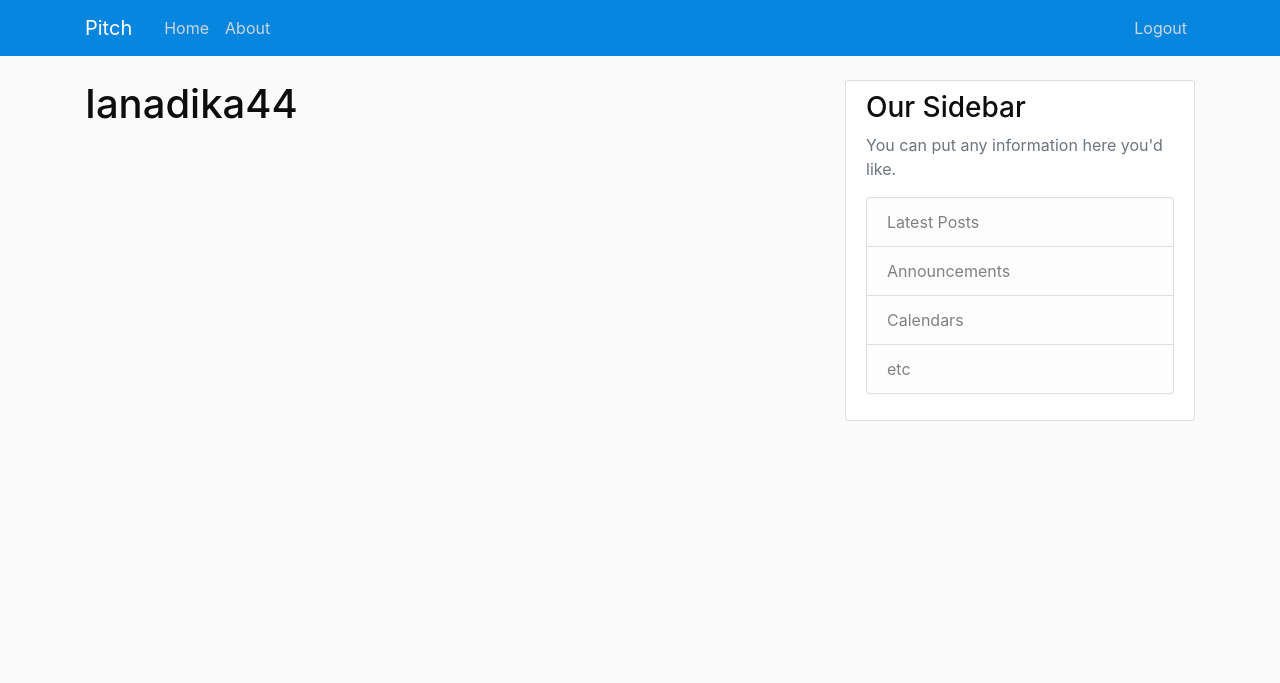
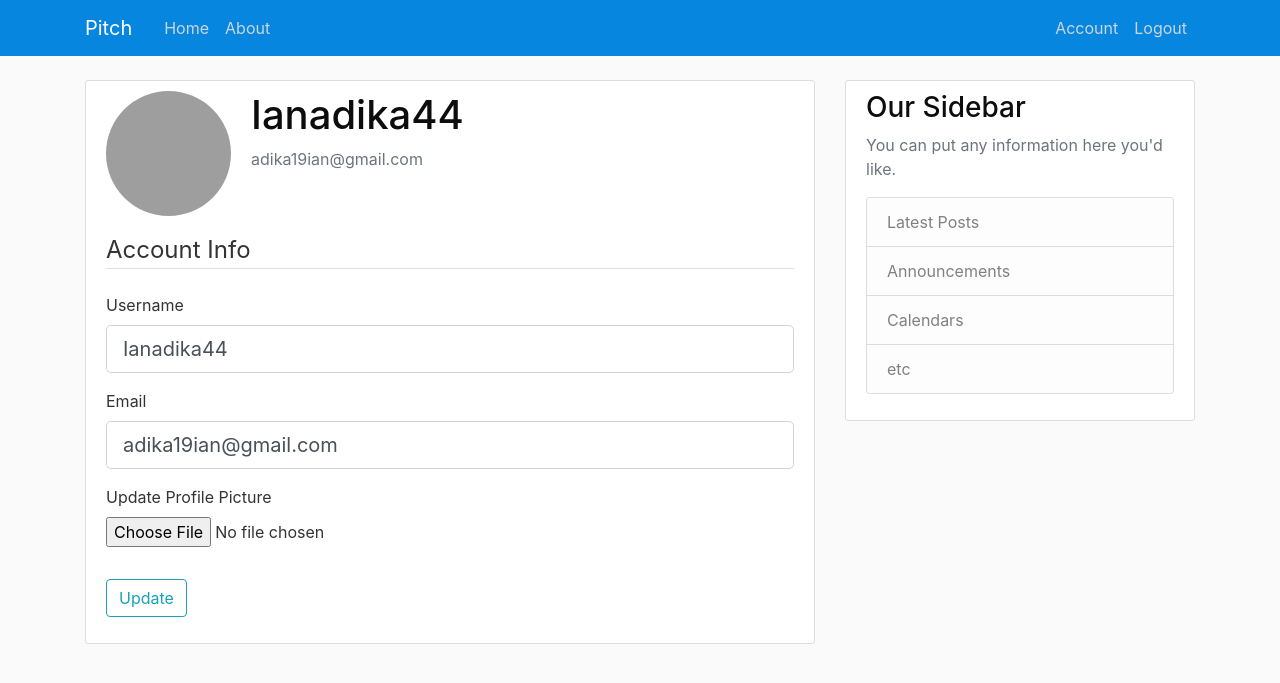
Before and after one commit to Ianadika44/min-pitch, a Flask app: page /account in a window 1280 px wide. Shown: the top 683 px of the page. Run offline with Flask 2, Linux system fonts and the light colour scheme; a user stored in the database is signed in; some libraries are stand-ins or nearby versions; grey boxes are pictures that could not be loaded.

Commit message:
added an the profile to the account

```diff
--- a/pitch/forms.py
+++ b/pitch/forms.py
@@ -1,8 +1,11 @@
 from flask_wtf import FlaskForm
 from wtforms import StringField, PasswordField, SubmitField, BooleanField
+from flask_login import current_user
+from flask_wtf.file import FileField, FileAllowed
 from wtforms.validators import DataRequired, Length, Email, EqualTo, ValidationError
 
 from pitch.models import User
+
 
 class RegistrationForm(FlaskForm):
     username = StringField('Username',
@@ -17,12 +20,15 @@ class RegistrationForm(FlaskForm):
     def validate_username(self, username):
         user = User.query.filter_by(username=username.data).first()
         if user:
-            raise ValidationError('That username is taken. Please choose a different one.')
+            raise ValidationError(
+                'That username is taken. Please choose a different one.')
 
     def validate_email(self, email):
         user = User.query.filter_by(email=email.data).first()
         if user:
-            raise ValidationError('That email is taken. Please choose a different one.')
+            raise ValidationError(
+                'That email is taken. Please choose a different one.')
+
 
 class LoginForm(FlaskForm):
     email = StringField('Email',
@@ -30,3 +36,27 @@ class LoginForm(FlaskForm):
     password = PasswordField('Password', validators=[DataRequired()])
     remember = BooleanField('Remember Me')
     submit = SubmitField('Login')
+
+
+class UpdateAccountForm(FlaskForm):
+    username = StringField('Username',
+                           validators=[DataRequired(), Length(min=2, max=20)])
+    email = StringField('Email',
+                        validators=[DataRequired(), Email()])
+    picture = FileField('Update Profile Picture', validators=[
+                        FileAllowed(['jpg', 'png'])])
+    submit = SubmitField('Update')
+
+    def validate_username(self, username):
+        if username.data != current_user.username:
+            user = User.query.filter_by(username=username.data).first()
+            if user:
+                raise ValidationError(
+                    'That username is taken. Please choose a different one.')
+
+    def validate_email(self, email):
+        if email.data != current_user.email:
+            user = User.query.filter_by(email=email.data).first()
+            if user:
+                raise ValidationError(
+                    'That email is taken. Please choose a different one.')
--- a/pitch/routes.py
+++ b/pitch/routes.py
@@ -1,8 +1,11 @@
-from flask import render_template, url_for, flash, redirect
-from pitch import app , db, bcrypt
-from pitch.forms import RegistrationForm, LoginForm
+import os
+import secrets
+from flask import render_template, url_for, flash, redirect, request
+from pitch import app, db, bcrypt
+from pitch.forms import RegistrationForm, LoginForm, UpdateAccountForm
 from pitch.models import User, Post
-from flask_login import login_user ,current_user, logout_user, login_required
+from flask_login import login_user, current_user, logout_user, login_required
+from PIL import Image
 
 
 posts = [
@@ -38,8 +41,10 @@ def register():
         return redirect(url_for('home'))
     form = RegistrationForm()
     if form.validate_on_submit():
-        hashed_password = bcrypt.generate_password_hash(form.password.data).decode('utf-8')
-        user = User(username=form.username.data, email=form.email.data, password=hashed_password)
+        hashed_password = bcrypt.generate_password_hash(
+            form.password.data).decode('utf-8')
+        user = User(username=form.username.data,
+                    email=form.email.data, password=hashed_password)
         db.session.add(user)
         db.session.commit()
         flash('Your account has been created! You are now able to log in', 'success')
@@ -56,18 +61,51 @@ def login():
         user = User.query.filter_by(email=form.email.data).first()
         if user and bcrypt.check_password_hash(user.password, form.password.data):
             login_user(user, remember=form.remember.data)
-            # next_page = request.args.get('next')
-            # return redirect(next_page) if next_page else redirect(url_for('home'))
+            next_page = request.args.get('next')
+            return redirect(next_page) if next_page else redirect(url_for('home'))
         else:
             flash('Login Unsuccessful. Please check email and password', 'danger')
     return render_template('login.html', title='Login', form=form)
+
 
 @app.route("/logout")
 def logout():
     logout_user()
     return redirect(url_for('home'))
 
-@app.route("/account")
+
+def save_picture(form_picture):
+    random_hex = secrets.token_hex(8)
+    _, f_ext = os.path.splitext(form_picture.filename)
+    picture_fn = random_hex + f_ext
+    picture_path = os.path.join(
+        app.root_path, 'static/photos', picture_fn)
+
+    output_size = (125, 125)
+    i = Image.open(form_picture)
+    i.thumbnail(output_size)
+    i.save(picture_path)
+
+    return picture_fn
+
+
+@app.route("/account", methods=['GET', 'POST'])
 @login_required
 def account():
-    return render_template('account.html', title='Account')
+    form = UpdateAccountForm()
+    if form.validate_on_submit():
+        if form.picture.data:
+            picture_file = save_picture(form.picture.data)
+            current_user.image_file = picture_file
+        current_user.username = form.username.data
+        current_user.email = form.email.data
+        db.session.commit()
+        flash('Your account has been updated!', 'success')
+        return redirect(url_for('account'))
+    elif request.method == 'GET':
+        form.username.data = current_user.username
+        form.email.data = current_user.email
+    image_file = url_for(
+        'static', filename='photos/' + current_user.image_file)
+    return render_template('account.html', title='Account',
+                           image_file=image_file, form=form)
--- a/pitch/templates/account.html
+++ b/pitch/templates/account.html
@@ -1,4 +1,58 @@
+
 {% extends "layout.html" %}
 {% block content %}
-    <h1>{{ current_user.username }}</h1>
+    <div class="content-section">
+      <div class="media">
+        <img class="rounded-circle account-img" src="{{ image_file }}">
+        <div class="media-body">
+          <h2 class="account-heading">{{ current_user.username }}</h2>
+          <p class="text-secondary">{{ current_user.email }}</p>
+        </div>
+      </div>
+        <form method="POST" action="" enctype="multipart/form-data">
+            {{ form.hidden_tag() }}
+            <fieldset class="form-group">
+                <legend class="border-bottom mb-4">Account Info</legend>
+                <div class="form-group">
+                    {{ form.username.label(class="form-control-label") }}
+
+                    {% if form.username.errors %}
+                        {{ form.username(class="form-control form-control-lg is-invalid") }}
+                        <div class="invalid-feedback">
+                            {% for error in form.username.errors %}
+                                <span>{{ error }}</span>
+                            {% endfor %}
+                        </div>
+                    {% else %}
+                        {{ form.username(class="form-control form-control-lg") }}
+                    {% endif %}
+                </div>
+                <div class="form-group">
+                    {{ form.email.label(class="form-control-label") }}
+                    {% if form.email.errors %}
+                        {{ form.email(class="form-control form-control-lg is-invalid") }}
+                        <div class="invalid-feedback">
+                            {% for error in form.email.errors %}
+                                <span>{{ error }}</span>
+                            {% endfor %}
+                        </div>
+                    {% else %}
+                        {{ form.email(class="form-control form-control-lg") }}
+                    {% endif %}
+                </div>
+                <div class="form-group">
+                    {{ form.picture.label() }}
+                    {{ form.picture(class="form-control-file") }}
+                    {% if form.picture.errors %}
+                        {% for error in form.picture.errors %}
+                            <span class="text-danger">{{ error }}</span></br>
+                        {% endfor %}
+                    {% endif %}
+                </div>
+            </fieldset>
+            <div class="form-group">
+                {{ form.submit(class="btn btn-outline-info") }}
+            </div>
+        </form>
+    </div>
 {% endblock content %}
--- a/pitch/templates/layout.html
+++ b/pitch/templates/layout.html
@@ -33,7 +33,7 @@
             <!-- Navbar Right Side -->
             <div class="navbar-nav">
               {% if current_user.is_authenticated %}
-
+                <a class="nav-item nav-link" href="{{ url_for('account') }}">Account</a>
                 <a class="nav-item nav-link" href="{{ url_for('logout') }}">Logout</a>
               {% else %}
                 <a class="nav-item nav-link" href="{{ url_for('login') }}">Login</a>
```
Also changed, not shown: pitch/site.db, pitch/static/photos/AirBrush_20200307172411.jpg (added), pitch/static/photos/e8a92f9e01616ae1.jpg (added).
